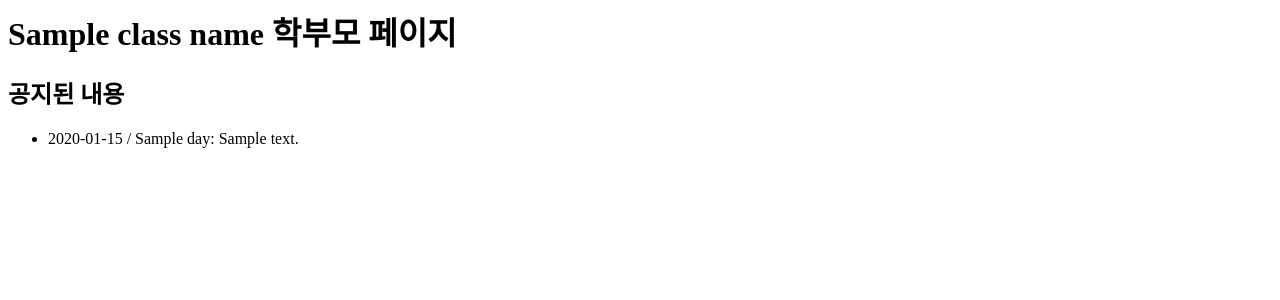
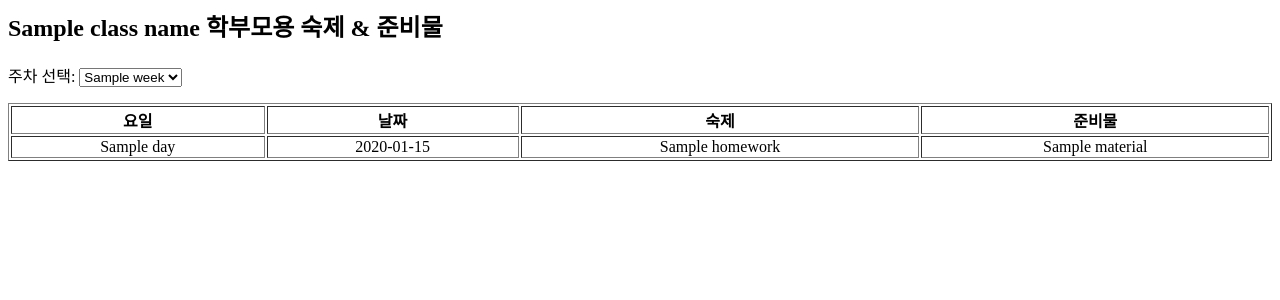
Before and after one commit to park0119HJ/weekly-scheduler-final, a Flask app: template templates/parent_page.html in a window 1280 px wide. Shown: the top 300 px of the page. Run offline with Flask 3, Linux system fonts and the light colour scheme; the template is opened without the code that fills it: most values are stand-ins (such as "Sample title", 1, 10 or a date in 2020).

Commit message:
v2 코드 업데이트

```diff
--- a/app.py
+++ b/app.py
@@ -2,7 +2,7 @@
 from flask import Flask, render_template, request, redirect, session, url_for
 import os
 import sqlite3
-from datetime import datetime
+from datetime import datetime, timedelta
 
 app = Flask(__name__)
 app.secret_key = "your_secret_key"
@@ -16,10 +16,12 @@ def init_db():
         CREATE TABLE IF NOT EXISTS schedules (
             id INTEGER PRIMARY KEY AUTOINCREMENT,
             class_name TEXT,
-            week_start_date TEXT,
+            week TEXT,
             day TEXT,
-            content TEXT,
-            last_update TEXT
+            date TEXT,
+            homework TEXT,
+            material TEXT,
+            published INTEGER DEFAULT 0
         )
     """)
     conn.commit()
@@ -43,24 +45,31 @@ class_codes = {
     "여호수아반": "joshua2024",
 }
 
+def get_weeks():
+    today = datetime.today()
+    weeks = []
+    for i in range(-2, 5):
+        monday = (today + timedelta(weeks=i)).replace(day=1)
+        monday += timedelta(days=(7 - monday.weekday()) % 7)
+        weeks.append(monday.strftime("%Y-%m-%d"))
+    return weeks
+
 @app.route("/")
 def home():
-    return "접속 성공! /teacher/login 또는 /parent/반이름 으로 이동하세요."
+    return "접속 성공! /teacher/login 또는 /parent/이삭반 으로 접속하세요."
 
 @app.route("/teacher/login", methods=["GET", "POST"])
 def teacher_login():
     if request.method == "POST":
         username = request.form["username"]
         password = request.form["password"]
-
         user = teachers.get(username)
         if user and user["password"] == password:
             session["username"] = username
             session["class_name"] = user["class_name"]
-            return redirect(url_for("teacher", class_name=user["class_name"]))
+            return redirect(url_for("teacher_write", class_name=user["class_name"]))
         else:
             return "로그인 실패"
-
     return render_template("teacher_login.html")
 
 @app.route("/teacher/logout")
@@ -69,46 +78,51 @@ def logout():
     return redirect(url_for("teacher_login"))
 
 @app.route("/teacher/<class_name>", methods=["GET", "POST"])
-def teacher(class_name):
+def teacher_write(class_name):
     if "username" not in session or session["class_name"] != class_name:
         return redirect(url_for("teacher_login"))
 
-    conn = sqlite3.connect(DB_NAME)
-    c = conn.cursor()
+    weeks = get_weeks()
+    selected_week = request.args.get("week", weeks[0])
 
     if request.method == "POST":
-        week_start_date = request.form["week_start_date"]
-        for day in ["월", "화", "수", "목", "금"]:
-            content = request.form.get(day, "")
-            c.execute("INSERT INTO schedules (class_name, week_start_date, day, content, last_update) VALUES (?, ?, ?, ?, ?)",
-                      (class_name, week_start_date, day, content, datetime.now()))
+        selected_week = request.form["week"]
+        action = request.form["action"]
+        conn = sqlite3.connect(DB_NAME)
+        c = conn.cursor()
+        for i, day in enumerate(["월", "화", "수", "목", "금"]):
+            homework = request.form.get(f"homework_{i}", "")
+            material = request.form.get(f"material_{i}", "")
+            date = (datetime.strptime(selected_week, "%Y-%m-%d") + timedelta(days=i)).strftime("%Y-%m-%d")
+            c.execute("INSERT INTO schedules (class_name, week, day, date, homework, material, published) VALUES (?, ?, ?, ?, ?, ?, ?)",
+                      (class_name, selected_week, day, date, homework, material, 1 if action == "publish" else 0))
         conn.commit()
-        return redirect(f"/teacher/{class_name}")
+        conn.close()
+        return redirect(url_for("teacher_write", class_name=class_name, week=selected_week))
 
-    c.execute("SELECT week_start_date, day, content FROM schedules WHERE class_name = ? ORDER BY id DESC", (class_name,))
-    schedules = c.fetchall()
-    conn.close()
-    return render_template("teacher_page.html", class_name=class_name, schedules=schedules)
+    dates = [(datetime.strptime(selected_week, "%Y-%m-%d") + timedelta(days=i)).strftime("%Y-%m-%d") for i in range(5)]
+    return render_template("teacher_write_table.html", weeks=weeks, selected_week=selected_week, dates=dates)
 
-@app.route("/parent/<class_name>", methods=["GET", "POST"])
+@app.route("/parent/<class_name>", methods=["GET"])
 def parent(class_name):
     if session.get(f"parent_access_{class_name}") != True:
-        if request.method == "POST":
-            code = request.form["class_code"]
-            if code == class_codes.get(class_name):
+        if request.args.get("code"):
+            if request.args.get("code") == class_codes.get(class_name):
                 session[f"parent_access_{class_name}"] = True
                 return redirect(url_for("parent", class_name=class_name))
             else:
                 return "학급코드가 틀렸습니다"
-
         return render_template("parent_code.html", class_name=class_name)
 
+    weeks = get_weeks()
+    selected_week = request.args.get("week", weeks[0])
     conn = sqlite3.connect(DB_NAME)
     c = conn.cursor()
-    c.execute("SELECT week_start_date, day, content FROM schedules WHERE class_name = ? ORDER BY id DESC", (class_name,))
-    schedules = c.fetchall()
+    c.execute("SELECT day, date, homework, material FROM schedules WHERE class_name = ? AND week = ? AND published = 1 ORDER BY id",
+              (class_name, selected_week))
+    data = c.fetchall()
     conn.close()
-    return render_template("parent_page.html", class_name=class_name, schedules=schedules)
+    return render_template("parent_page.html", class_name=class_name, weeks=weeks, selected_week=selected_week, schedule_data=data)
 
 if __name__ == "__main__":
     app.run(host="0.0.0.0", port=5000)
--- a/templates/parent_code.html
+++ b/templates/parent_code.html
@@ -1,6 +1,6 @@
 
 <h2>{{ class_name }} 학부모 코드 입력</h2>
-<form method="POST">
-    학급코드: <input type="text" name="class_code"><br><br>
+<form method="GET">
+    학급코드: <input type="text" name="code"><br><br>
     <button type="submit">확인</button>
 </form>
--- a/templates/parent_page.html
+++ b/templates/parent_page.html
@@ -1,8 +1,28 @@
 
-<h1>{{ class_name }} 학부모 페이지</h1>
-<h2>공지된 내용</h2>
-<ul>
-    {% for week_start_date, day, content in schedules %}
-    <li>{{ week_start_date }} / {{ day }}: {{ content }}</li>
+<h2>{{ class_name }} 학부모용 숙제 & 준비물</h2>
+
+<form method="GET">
+    <label>주차 선택:</label>
+    <select name="week" onchange="this.form.submit()">
+        {% for week in weeks %}
+        <option value="{{ week }}" {% if selected_week == week %}selected{% endif %}>{{ week }}</option>
+        {% endfor %}
+    </select>
+</form>
+
+<table border="1" style="width:100%; text-align:center;">
+    <tr>
+        <th>요일</th>
+        <th>날짜</th>
+        <th>숙제</th>
+        <th>준비물</th>
+    </tr>
+    {% for day, date, homework, material in schedule_data %}
+    <tr>
+        <td>{{ day }}</td>
+        <td>{{ date }}</td>
+        <td>{{ homework if homework else '없음' }}</td>
+        <td>{{ material if material else '없음' }}</td>
+    </tr>
     {% endfor %}
-</ul>
+</table>
```
Also changed, not shown: templates/teacher_page.html (deleted, +0 -17 lines), templates/teacher_write_table.html (added, +34 -0 lines), weekly_schedule.db (added).
